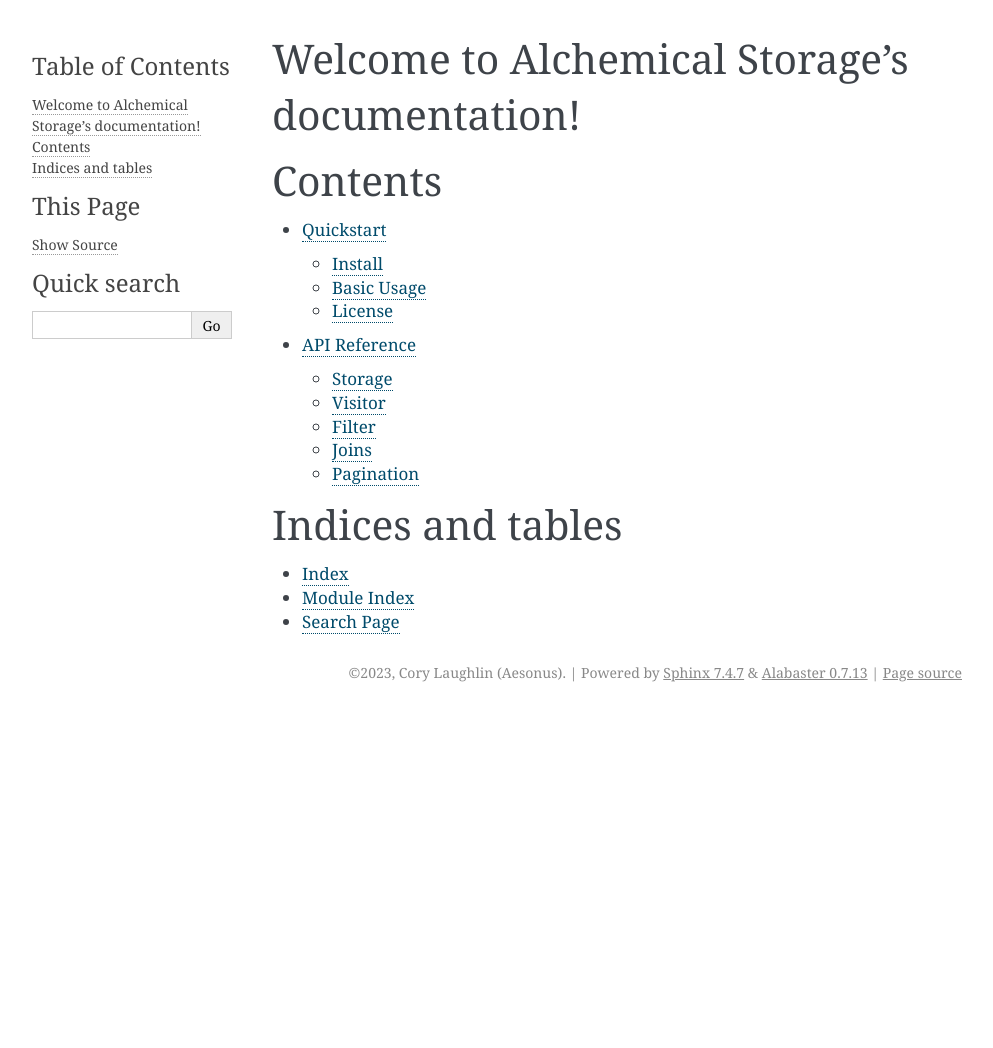
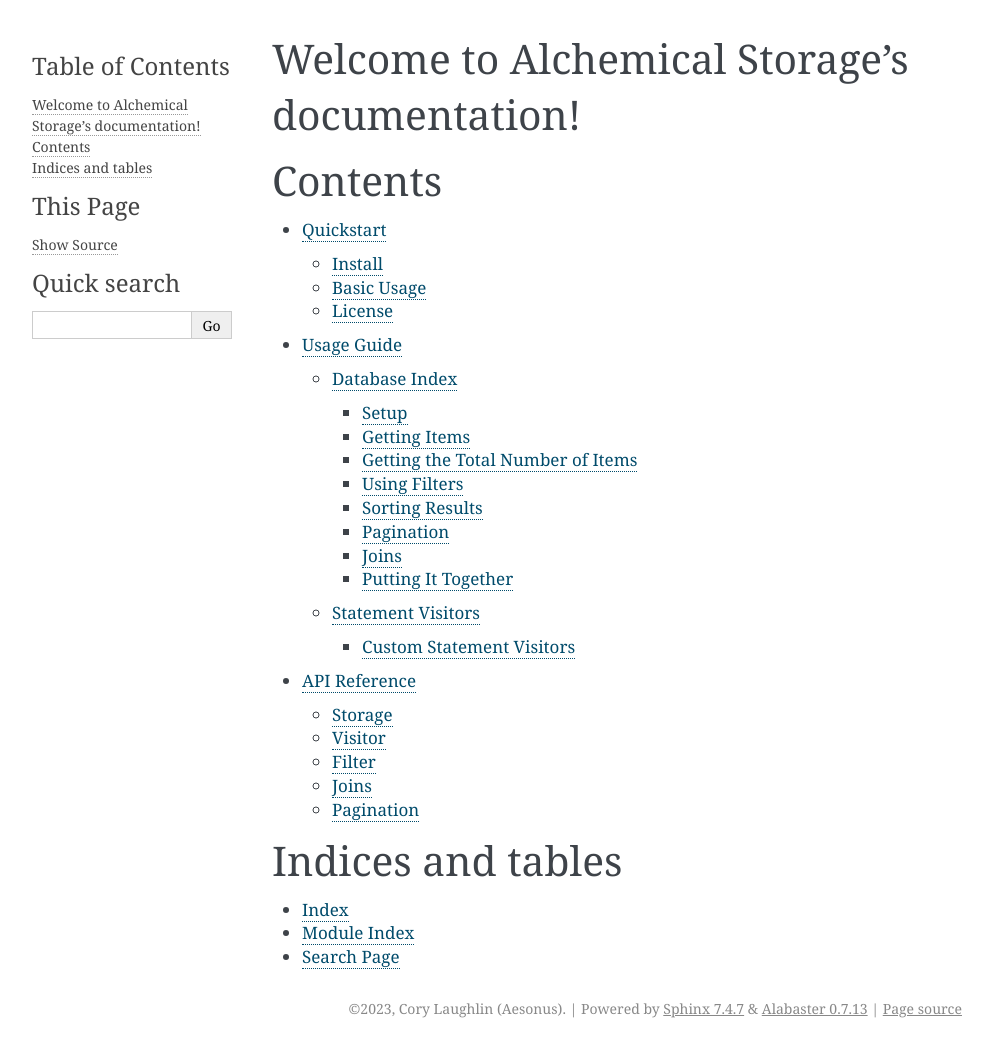
Before and after one commit to Aesonus/alchemical-storage, a Sphinx documentation site: the page built from docs/source/index.rst, in a window 1280 px wide. Shown: the whole page, without its empty margins (148-1141 px from the left). Built offline with Sphinx 7.4.7, drawn with Linux system fonts in a browser that asks for light colours; before the commit the page ends 900 px from its top, so only the background shows below that; some of the changed lines change nothing that is shown.

Commit message:
Start writing usage guide. #8
Covers `DatabaseIndex` class usage along with `FilterMap`,
`NullFilterMap`, `OrderByMap`, `JoinMap`, and `PaginationMap` classes.

```diff
--- a/docs/source/index.rst
+++ b/docs/source/index.rst
@@ -7,6 +7,7 @@
    :maxdepth: 3
 
    readme
+   usage
    api
 
 
--- /dev/null
+++ b/docs/source/usage.rst
@@ -0,0 +1,472 @@
+Usage Guide
+-----------
+This guide assumes that you have prior knowledge of SQLAlchemy and Marshmallow-SQLAlchemy. If you are not familiar with these libraries, please refer to their documentation first.
+
+We will be using SQLAlchemy version 2, but this library should also work with SQLAlchemy version 1.
+
+Database Index
+==============
+The :class:`DatabaseIndex <alchemical_storage.storage.index.DatabaseIndex>` class is used to retreive an index of items from the database. It can also use customizable filters, sorting, pagination, and more.
+
+Setup
+~~~~~
+First, we will need a model class to represent the database table. In this example, we will use a table called ``Items`` and the model class will look like this:
+
+.. code-block:: python
+    :caption: models.py
+
+    import datetime
+    from sqlalchemy import orm
+
+    class Item(orm.DeclarativeBase):
+        __tablename__ = 'Items'
+
+        id: orm.Mapped[int] = orm.mapped_column(primary_key=True)
+        name: orm.Mapped[str]
+        price: orm.Mapped[float]
+        department_id: orm.Mapped[int]
+        deleted_at: orm.Mapped[datetime.datetime | None]
+
+The next step is to create an instance of the :class:`DatabaseIndex <alchemical_storage.storage.index.DatabaseIndex>` class. This class requires a SQLAlchemy session, a model class and a column to use for counting the total number of items. In this case, we will use the ``id`` column.
+
+.. code-block:: python
+    :caption: index.py
+
+    from alchemical_storage.storage.index import DatabaseIndex
+    from .models import Item
+    from .session import session # Assuming that the session is already
+                                 # created in a separate file
+
+    index = DatabaseIndex(session, Item, Item.id)
+
+Getting Items
+~~~~~~~~~~~~~
+
+To get all items from the database, you can use the :meth:`DatabaseIndex.get <alchemical_storage.storage.DatabaseIndex.get>` method. This method returns a list of items.
+
+.. code-block:: python
+    :caption: index.py
+
+    items = index.get()
+
+Getting the Total Number of Items
+~~~~~~~~~~~~~~~~~~~~~~~~~~~~~~~~~
+
+To get the total number of items in the database, you can use the :meth:`DatabaseIndex.count <alchemical_storage.storage.DatabaseIndex.count>` method.
+
+.. code-block:: python
+    :caption: index.py
+
+    total_items = index.count()
+
+Using Filters
+~~~~~~~~~~~~~
+
+If we want to filter items based on certain criteria, we can set up the DatabaseIndex with filters. We can define several different types of filters, described below.
+
+.. _UsingFilterMap:
+
+``FilterMap``
+^^^^^^^^^^^^^
+
+In this example, we want to be able to filter by the item's name, department ID, price greater than a certain value, and price less than a certain value. The :class:`FilterMap <alchemical_storage.filter.FilterMap>` class is a general purpose class that can be used to define several different types of filters:
+
+.. code-block:: python
+    :caption: index_with_filters.py
+
+    from alchemical_storage.storage.index import DatabaseIndex
+    from .models import Item
+    from .session import session # Assuming that the session is already
+                                 # created in a separate file
+
+    from alchemical_storage.filter import FilterMap
+
+    import operator
+    from sqlalchemy import ColumnElement
+
+    filters = FilterMap({
+        "name": ("Item.name", ColumnElement.ilike),
+        "department_id": "Item.department_id",
+        "price_gt": ("Item.price", operator.gt),
+        "price_lt": ("Item.price", operator.lt),
+    }, "base_package.models")
+
+
+As we can see, the :class:`FilterMap <alchemical_storage.filter.FilterMap>` class takes a dictionary of filters, where the key is the name of the filter and the value is a tuple containing the column name and the operator to use for the filter; if a string is given instead of a tuple, the operator is assumed to be ``operator.eq``. The last argument is the package name where the model class or classes are located.
+
+.. warning::
+    The ``sqlalchemy.ColumnElement.is_not`` operator does not behave as expected when using the :class:`FilterMap <alchemical_storage.filter.FilterMap>` class. If you need to use this operator, see the :ref:`UsingNullFilterMap` section below.
+
+Now we can use the :meth:`DatabaseIndex.get <alchemical_storage.storage.DatabaseIndex.get>` method with filters:
+
+.. code-block:: python
+    :caption: index_with_filters.py
+
+    # Pass the FilterMap instance to the DatabaseIndex in the constructor
+    # using a list or sequence
+    index = DatabaseIndex(session, Item, Item.id, [filters])
+
+    # Get items with the specified filters
+    items = index.get(
+        name="%apple%",
+        department_id=1,
+        price_gt=1.0,
+        price_lt=10.0
+    )
+
+This would translate to this in SQL:
+
+.. code-block:: sql
+    :caption: SQL Query
+
+    SELECT id, name, price, department_id, deleted_at FROM Items
+    WHERE name ILIKE '%apple%'
+    AND department_id = 1
+    AND price > 1.0
+    AND price < 10.0
+
+
+.. _UsingNullFilterMap:
+
+``NullFilterMap``
+^^^^^^^^^^^^^^^^^
+
+Now let's say we want to be able to filter by whether the item has been deleted or not. We can use the :class:`NullFilterMap <alchemical_storage.filter.NullFilterMap>` class to define filters that check if a column is null or not:
+
+.. code-block:: python
+    :caption: index_with_null_filters.py
+
+    from alchemical_storage.storage.index import DatabaseIndex
+    from .models import Item
+    from .session import session # Assuming that the session is already
+                                 # created in a separate file
+
+    from alchemical_storage.filter import NullFilterMap
+
+    filters = NullFilterMap({
+        "deleted": "Item.deleted_at",
+    }, "base_package.models")
+
+The :class:`NullFilterMap <alchemical_storage.filter.NullFilterMap>` class takes a dictionary of filters, where the key is the name of the filter and the value is the column name. The last argument is the package name where the model class or classes are located.
+
+Now we can use the :meth:`DatabaseIndex.get <alchemical_storage.storage.DatabaseIndex.get>` method with filters:
+
+.. code-block:: python
+    :caption: index_with_null_filters.py
+
+    # Pass the NullFilterMap instance to the DatabaseIndex in the constructor
+    # using a list or sequence
+    index = DatabaseIndex(session, Item, Item.id, [filters])
+
+    # Get items with the specified filters
+    items = index.get(
+        deleted="null" # or "not-null" to get items that are not deleted
+    )
+
+This would translate to this in SQL:
+
+.. code-block:: sql
+    :caption: SQL Query
+
+    SELECT id, name, price, department_id, deleted_at FROM Items
+    WHERE deleted_at IS NULL
+
+.. note:: The value of the filter that corresponds to null and not null can be set by passing a 2-tuple to the :class:`NullFilterMap <alchemical_storage.filter.NullFilterMap>` constructor using the ``null_identifiers`` keyword argument, where the first element is the value for null and the second element is the value for not null. Only string values are allowed.
+
+Sorting Results
+~~~~~~~~~~~~~~~
+
+To sort the results, we need to use the :class:`OrderByMap <alchemical_storage.filter.OrderByMap>` class:
+
+.. code-block:: python
+    :caption: index_with_order_by.py
+
+    from alchemical_storage.storage.index import DatabaseIndex
+    from .models import Item
+    from .session import session # Assuming that the session is already
+                                 # created in a separate file
+
+    from alchemical_storage.filter import OrderByMap
+
+    order_by = OrderByMap({
+        "name": "Item.name",
+        "price": "Item.price",
+    }, "base_package.models")
+
+The :class:`OrderByMap <alchemical_storage.filter.OrderByMap>` class takes a dictionary of columns to sort by, where the key is the name that will be used to indicate a sort field and the value is the column. The last argument is the package name where the model class or classes are located.
+
+Now we can use the :meth:`DatabaseIndex.get <alchemical_storage.storage.DatabaseIndex.get>` method with sorting:
+
+.. code-block:: python
+    :caption: index_with_order_by.py
+
+    # Pass the OrderByMap instance to the DatabaseIndex in the constructor
+    # using a list or sequence
+    index = DatabaseIndex(session, Item, Item.id, [order_by])
+
+    # Get items with the specified sorting
+    items = index.get(
+        order_by="name,-price"
+    )
+
+This would translate to this in SQL:
+
+.. code-block:: sql
+    :caption: SQL Query
+
+    SELECT id, name, price, department_id, deleted_at FROM Items
+    ORDER BY name ASC, price DESC
+
+As we can see, we can specify multiple columns to sort by, separated by commas. If we want to sort in descending order, we can prefix the column name with a minus sign. The ``order_by`` keyword argument triggers the sorting.
+
+Pagination
+~~~~~~~~~~
+
+To allow for the paginatination of the results, we need to use the :class:`PaginationMap <alchemical_storage.pagination.PaginationMap>` class:
+
+.. code-block:: python
+    :caption: index_with_pagination.py
+
+    from alchemical_storage.storage.index import DatabaseIndex
+    from .models import Item
+    from .session import session # Assuming that the session is already
+                                 # created in a separate file
+
+    from alchemical_storage.pagination import PaginationMap
+
+    pagination = PaginationMap({
+        "pagination",
+        "page_size",
+        "first_item",
+    })
+
+    # Pass the PaginationMap instance to the DatabaseIndex in the
+    # constructor using a list or sequence
+    index = DatabaseIndex(session, Item, Item.id, [pagination])
+
+    # Get items with the specified pagination
+    items = index.get(
+        pagination=SimpleNamespace(page_size=10, first_item=0)
+    )
+
+The :class:`PaginationMap <alchemical_storage.pagination.PaginationMap>` class requires the name of the pagination keyword argument passed to the :meth:`DatabaseIndex.get <alchemical_storage.storage.DatabaseIndex.get>` method.
+
+The :class:`PaginationMap <alchemical_storage.pagination.PaginationMap>` class will normally expect an object to be passed to the :meth:`DatabaseIndex.get <alchemical_storage.storage.DatabaseIndex.get>` method pagination parameter and will access the ``page_size`` and ``first_item`` attributes to determine the pagination.
+
+We could also accept a dictionary with the pagination parameters instead of an object by changing the ``getter_func`` keyword argument to ``operator.getitem``:
+
+.. code-block:: python
+    :caption: index_with_pagination.py
+
+    from alchemical_storage.storage.index import DatabaseIndex
+    from .models import Item
+    from .session import session # Assuming that the session is already
+                                 # created in a separate file
+
+    from alchemical_storage.pagination import PaginationMap
+
+    import operator
+
+    pagination = PaginationMap({
+            "pagination",
+            "page_size",
+            "first_item",
+        },
+        # Use operator.getitem to access the pagination parameters
+        getter_func=operator.getitem
+    )
+
+    # Pass the PaginationMap instance to the DatabaseIndex in the
+    # constructor using a list or sequence
+    index = DatabaseIndex(session, Item, Item.id, [pagination])
+
+    # Get items with the specified pagination
+    items = index.get(
+        pagination={"page_size": 10, "first_item": 0}
+    )
+
+This would translate to this in SQL:
+
+.. code-block:: sql
+    :caption: SQL Query
+
+    SELECT id, name, price, department_id, deleted_at FROM Items
+    LIMIT 10 OFFSET 0
+
+Joins
+~~~~~
+
+Now lets look at joins. For this example, we will use two tables: ``Items`` and ``Departments``. The ``Items`` table has a foreign key to the ``Departments`` table. The model classes will look like this:
+
+.. code-block:: python
+    :caption: models.py
+
+    import datetime
+    from sqlalchemy import orm
+
+    class Item(orm.DeclarativeBase):
+        __tablename__ = 'Items'
+
+        id: orm.Mapped[int] = orm.mapped_column(primary_key=True)
+        name: orm.Mapped[str]
+        price: orm.Mapped[float]
+        department_id: orm.Mapped[int]
+        deleted_at: orm.Mapped[datetime.datetime | None]
+        department: orm.Mapped[Department] = orm.relationship(
+            "Department",
+            back_populates="items",
+        )
+
+    class Department(orm.DeclarativeBase):
+        __tablename__ = 'Departments'
+
+        id: orm.Mapped[int] = orm.mapped_column(primary_key=True)
+        name: orm.Mapped[str]
+        items: orm.Mapped[list[Item]] = orm.relationship("Item", back_populates="department")
+
+To join the tables for a filter to search by department name, we need to use the :class:`JoinMap <alchemical_storage.join.JoinMap>` class in conjunction with a :class:`FilterMap <alchemical_storage.filter.FilterMap>` class:
+
+.. code-block:: python
+    :caption: index_with_joins.py
+
+    from alchemical_storage.storage.index import DatabaseIndex
+    from .models import Item
+    from .session import session # Assuming that the session is already
+                                 # created in a separate file
+
+    from alchemical_storage.join import JoinMap
+    from alchemical_storage.filter import FilterMap
+
+    joins = JoinMap(
+        "base_package.models",
+        ("department_name", ),
+        "Item.department",
+    )
+
+    filters = FilterMap({
+        "department_name": ("Department.name", ColumnElement.ilike),
+    }, "base_package.models")
+
+    index = DatabaseIndex(session, Item, Item.id, [joins, filters])
+
+    items = index.get(
+        department_name="%grocery%"
+    )
+
+This would (roughly) translate to this in SQL:
+
+.. code-block:: sql
+    :caption: SQL Query
+
+    SELECT Items.id, Items.name, Items.price, Items.department_id, Items.deleted_at
+    FROM Items
+    JOIN Departments ON Items.department_id = Departments.id
+    WHERE Departments.name ILIKE '%grocery%'
+
+
+
+Putting It Together
+~~~~~~~~~~~~~~~~~~~
+
+Now that we have seen how to use filters, sorting, pagination, and joins, let's put it all together:
+
+.. code-block:: python
+    :caption: index_with_everything.py
+
+    from alchemical_storage.storage.index import DatabaseIndex
+    from .models import Item
+    from .session import session # Assuming that the session is already
+                                 # created in a separate file
+
+    from alchemical_storage.filter import FilterMap, NullFilterMap, OrderByMap
+    from alchemical_storage.pagination import PaginationMap
+    from alchemical_storage.join import JoinMap
+
+    import operator
+    from sqlalchemy import ColumnElement
+
+    filters = FilterMap({
+        "name": ("Item.name", ColumnElement.ilike),
+        "department_id": "Item.department_id",
+        "price_gt": ("Item.price", operator.gt),
+        "price_lt": ("Item.price", operator.lt),
+        "department_name": ("Department.name", ColumnElement.ilike),
+    }, "base_package.models")
+
+    null_filters = NullFilterMap({
+        "deleted": "Item.deleted_at",
+    }, "base_package.models")
+
+    order_by = OrderByMap({
+        "name": "Item.name",
+        "price": "Item.price",
+    }, "base_package.models")
+
+    pagination = PaginationMap({
+        "pagination",
+        "page_size",
+        "first_item",
+    })
+
+    joins = JoinMap(
+        "base_package.models",
+        ("department_name", ),
+        "Item.department",
+    )
+
+    index = DatabaseIndex(session, Item, Item.id, [
+        # Note that the order of the filters, joins, etc. is important.
+        joins,
+        filters,
+        null_filters,
+        order_by,
+        pagination,
+    ])
+
+    items = index.get(
+        name="%apple%",
+        department_id=1,
+        price_gt=1.0,
+        price_lt=10.0,
+        deleted="null",
+        order_by="name,-price",
+        pagination={"page_size": 10, "first_item": 0},
+        department_name="%grocery%"
+    )
+
+This would translate to (roughly) this in SQL:
+
+.. code-block:: sql
+    :caption: SQL Query
+
+    SELECT Items.id, Items.name, Items.price, Items.department_id, Items.deleted_at
+    FROM Items
+    JOIN Departments ON Items.department_id = Departments.id
+    WHERE Items.name ILIKE '%apple%'
+    AND Items.department_id = 1
+    AND Items.price > 1.0
+    AND Items.price < 10.0
+    AND Items.deleted_at IS NULL
+    AND Departments.name ILIKE '%grocery%'
+    ORDER BY Items.name ASC, Items.price DESC
+    LIMIT 10 OFFSET 0
+
+Statement Visitors
+==================
+
+All of the filters, sorting, paginatination, and joins above are implemented using the :class:`StatementVisitor <alchemical_storage.visitor.StatementVisitor>` class. They use the :meth:`StatementVisitor.visit_statement <alchemical_storage.filter.FilterMap.visit_statement>` that the calls the ``.where`` or ``.order_by`` methods of the SQLAlchemy query object.
+
+Custom Statement Visitors
+~~~~~~~~~~~~~~~~~~~~~~~~~
+
+Custom :class:`StatementVisitor <alchemical_storage.visitor.StatementVisitor>` classes can be created by subclassing the :class:`StatementVisitor <alchemical_storage.visitor.StatementVisitor>` class and implementing the :meth:`StatementVisitor.visit_statement <alchemical_storage.visitor.StatementVisitor.visit_statement>` method. This method should return a SQLAlchemy statement object. It receives the SQLAlchemy query object and the keyword arguments passed to the :meth:`DatabaseIndex.get <alchemical_storage.storage.DatabaseIndex.get>` method.
+
+.. code-block:: python
+    :caption: custom_visitor.py
+
+    from alchemical_storage.visitor import StatementVisitor
+
+    class CustomVisitor(StatementVisitor):
+        def visit_statement(self, statement, **kwargs):
+            # Custom logic here
+            return statement
```
